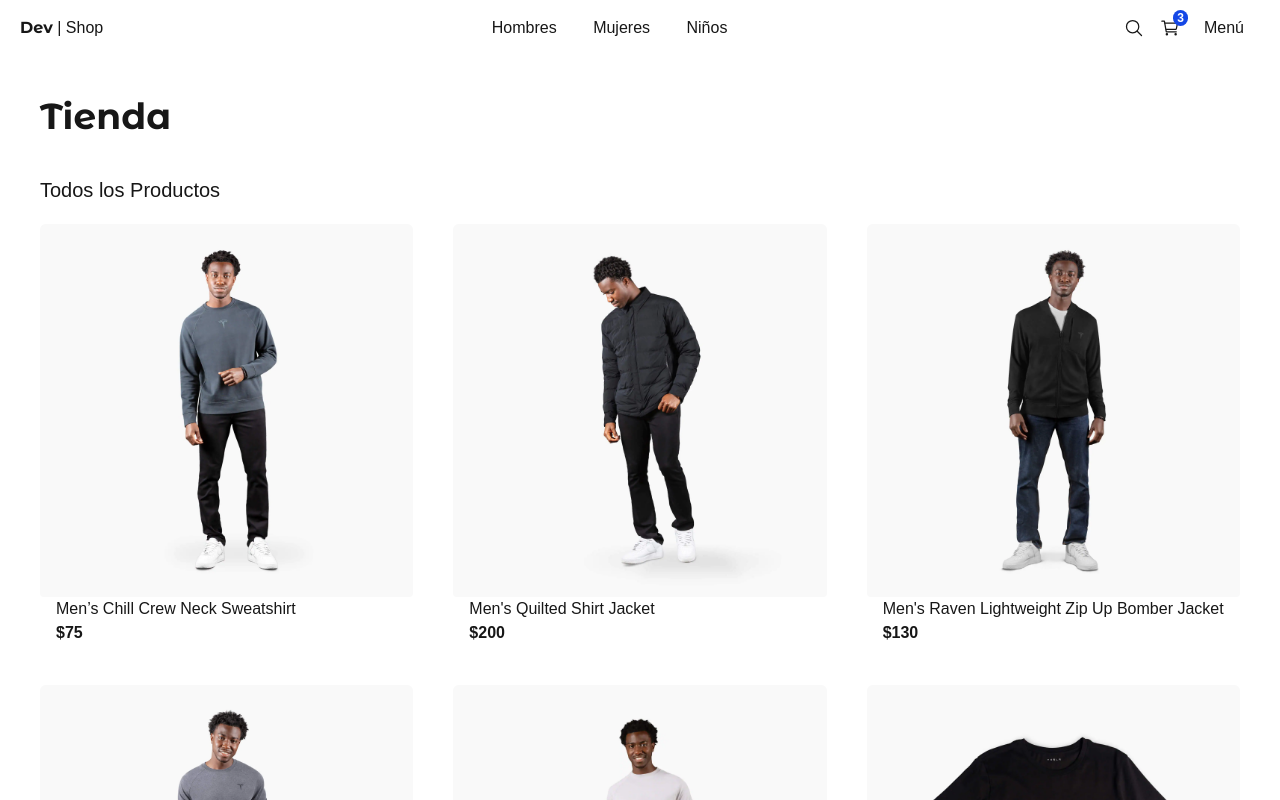
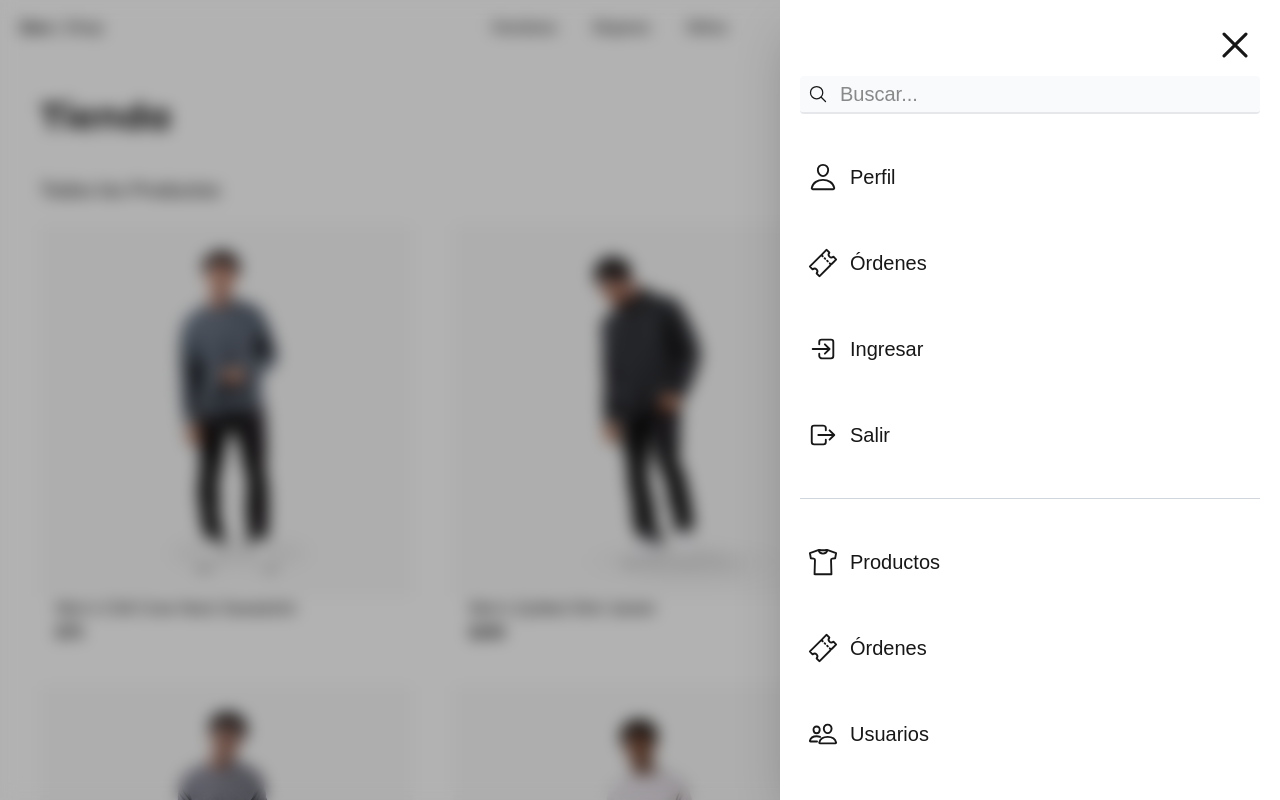
Before and after one commit to CarlosVaz777/shop-dev, a Next.js app: page / in a window 1280 px wide. Shown: the top 800 px of the page. Built offline with nearby package versions, Linux system fonts and the light colour scheme.

Commit message:
Componente Sidebar y e instalación del Paquete zustand

```diff
--- a/package.json
+++ b/package.json
@@ -12,7 +12,8 @@
     "next": "15.2.2",
     "react": "^19.0.0",
     "react-dom": "^19.0.0",
-    "react-icons": "^5.5.0"
+    "react-icons": "^5.5.0",
+    "zustand": "^5.0.3"
   },
   "devDependencies": {
     "@eslint/eslintrc": "^3",
--- a/src/app/(shop)/layout.tsx
+++ b/src/app/(shop)/layout.tsx
@@ -1,4 +1,4 @@
-import { TopMenu } from "@/components";
+import { Sidebar, TopMenu } from "@/components";
 import type { Metadata } from "next";
 
 export const metadata: Metadata = {
@@ -14,6 +14,7 @@
   return (
       <main className="min-h-screen">
         <TopMenu/>
+        <Sidebar/>
 
         <div className="px-0 sm:px-10">
           {children}
--- a/src/components/index.ts
+++ b/src/components/index.ts
@@ -3,5 +3,6 @@
 export * from './ui/top-menu/TopMenu';
 export * from './ui/not-found/PageNotFound';
 export * from './ui/title/Title';
+export * from './ui/sidebar/Sidebar';
 export * from './products/product-grid/ProductsGrid';
 export * from './products/product-grid/ProductGridItem';
--- /dev/null
+++ b/src/components/ui/sidebar/Sidebar.tsx
@@ -0,0 +1,111 @@
+'use client'
+
+import Link from "next/link"
+import { IoCloseOutline, IoLogInOutline, IoLogOutOutline, IoPeopleOutline, IoPersonOutline, IoSearchOutline, IoShirtOutline, IoTicketOutline } from "react-icons/io5"
+
+
+ export const Sidebar = () => {
+
+    return(
+        <div>
+            {/*  Background color negro */}
+            <div className="fixed top-0 left-0 w-screen h-screen z-10 bg-black opacity-30" />
+
+            {/*  Blur */}
+            <div className="fade-in fixed top-0 left-0 w-screen h-screen z-10 backdrop-filter backdrop-blur-sm" />
+
+            {/* Sidemenu */}
+            <nav
+                //Efecto navbar lateral derecho
+                className="fixed p-5 right-0 top-0 w-[500px] h-screen bg-white z-20 shadow-2xl transform transition-all duration-300">
+
+                <IoCloseOutline
+                    size={ 50 }
+                    className="absolute top-5 right-5 cursor-pointer"
+                    onClick={ () => console.log('click')}
+                />
+
+
+                {/* Input Búsqueda */}
+                <div className="relative mt-14">
+                    <IoSearchOutline size={20} className="absolute top-2 left-2"/>
+                    <input
+                        type="text"
+                        placeholder="Buscar..."
+                        className="w-full bg-gray-50 rounded pl-10 py-1 pr-10 border-b-2 text-xl border-gray-200 focus:outline-none focus:border-blue-500"
+                        />
+                </div>
+
+            {/* Mneú */}
+
+            <Link
+                href="/"
+                className="flex items-center mt-10 p-2 hover:bg-gray-100 rounded transition-all"
+            >
+                <IoPersonOutline size={ 30 }/>
+                <span className="ml-3 text-xl">Perfil</span>
+
+            </Link>
+
+            <Link
+                href="/"
+                className="flex items-center mt-10 p-2 hover:bg-gray-100 rounded transition-all"
+            >
+                <IoTicketOutline size={ 30 }/>
+                <span className="ml-3 text-xl">Órdenes</span>
+
+            </Link>
+
+            <Link
+                href="/"
+                className="flex items-center mt-10 p-2 hover:bg-gray-100 rounded transition-all"
+            >
+                <IoLogInOutline size={ 30 }/>
+                <span className="ml-3 text-xl">Ingresar</span>
+
+            </Link>
+
+            <Link
+                href="/"
+                className="flex items-center mt-10 p-2 hover:bg-gray-100 rounded transition-all"
+            >
+                <IoLogOutOutline size={ 30 }/>
+                <span className="ml-3 text-xl">Salir</span>
+
+            </Link>
+
+            {/* Dividir con una línea los nav */}
+            <div className="w-full h-px bg-gray-300 my-10" />
+
+            <Link
+                href="/"
+                className="flex items-center mt-10 p-2 hover:bg-gray-100 rounded transition-all"
+            >
+                <IoShirtOutline size={ 30 }/>
+                <span className="ml-3 text-xl">Productos</span>
+
+            </Link>
+
+
+            <Link
+                href="/"
+                className="flex items-center mt-10 p-2 hover:bg-gray-100 rounded transition-all"
+            >
+                <IoTicketOutline size={ 30 }/>
+                <span className="ml-3 text-xl">Órdenes</span>
+
+            </Link>
+
+            <Link
+                href="/"
+                className="flex items-center mt-10 p-2 hover:bg-gray-100 rounded transition-all"
+            >
+                <IoPeopleOutline size={ 30 }/>
+                <span className="ml-3 text-xl">Usuarios</span>
+
+            </Link>
+
+            </nav>
+        </div>
+    )
+ }
```
Also changed, not shown: 1 other file (tests, documents, lock files or other folders).
